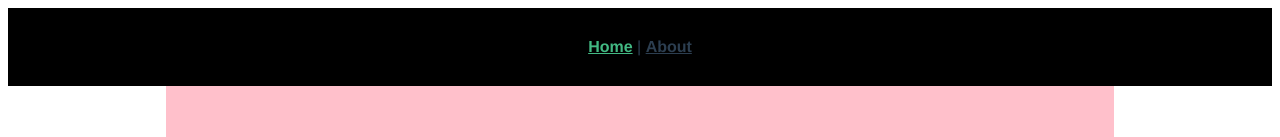
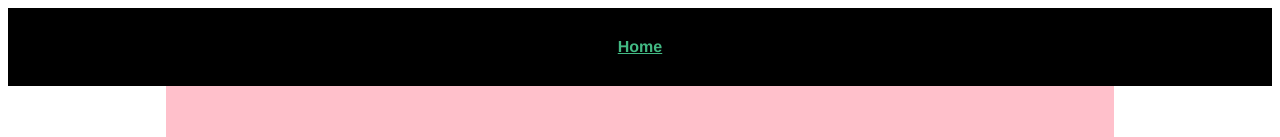
Before and after one commit to Claratj/secret-aligner, a Vue app: page / in a window 1280 px wide. Shown: the top 137 px of the page. Built offline with nearby package versions, Linux system fonts and the light colour scheme.

Commit message:
clean not in use code

```diff
--- a/src/App.vue
+++ b/src/App.vue
@@ -1,9 +1,5 @@
 <template>
-  <div id="nav">
-    <router-link to="/">Home</router-link> |
-    <router-link to="/about">About</router-link>
-
-  </div>
+  <div id="nav"><router-link to="/">Home</router-link></div>
   <router-view />
 </template>
 
--- a/src/components/TableClients.vue
+++ b/src/components/TableClients.vue
@@ -110,7 +110,9 @@ import patients from '@/data/patients.json';
 <script>
 export default {
   name: "TableClient",
-  components: {},
+  props: {
+
+  },
   data() {
     return {
       patients: "",
--- a/src/router/index.js
+++ b/src/router/index.js
@@ -7,15 +7,6 @@ const routes = [
     name: "Home",
     component: Home,
   },
-  {
-    path: "/about",
-    name: "About",
-    // route level code-splitting
-    // this generates a separate chunk (about.[hash].js) for this route
-    // which is lazy-loaded when the route is visited.
-    component: () =>
-      import(/* webpackChunkName: "about" */ "../views/About.vue"),
-  },
 ];
 
 const router = createRouter({
--- a/src/views/About.vue
+++ /dev/null
@@ -1,5 +0,0 @@
-<template>
-  <div class="about">
-    <h1>This is an about page</h1>
-  </div>
-</template>
--- a/src/views/Home.vue
+++ b/src/views/Home.vue
@@ -41,7 +41,7 @@
         <p>10</p>
         <p>15</p>
       </div>
-      <TableClients />
+      <TableClients patients="patients" />
     </section>
   </div>
 </template>
```
